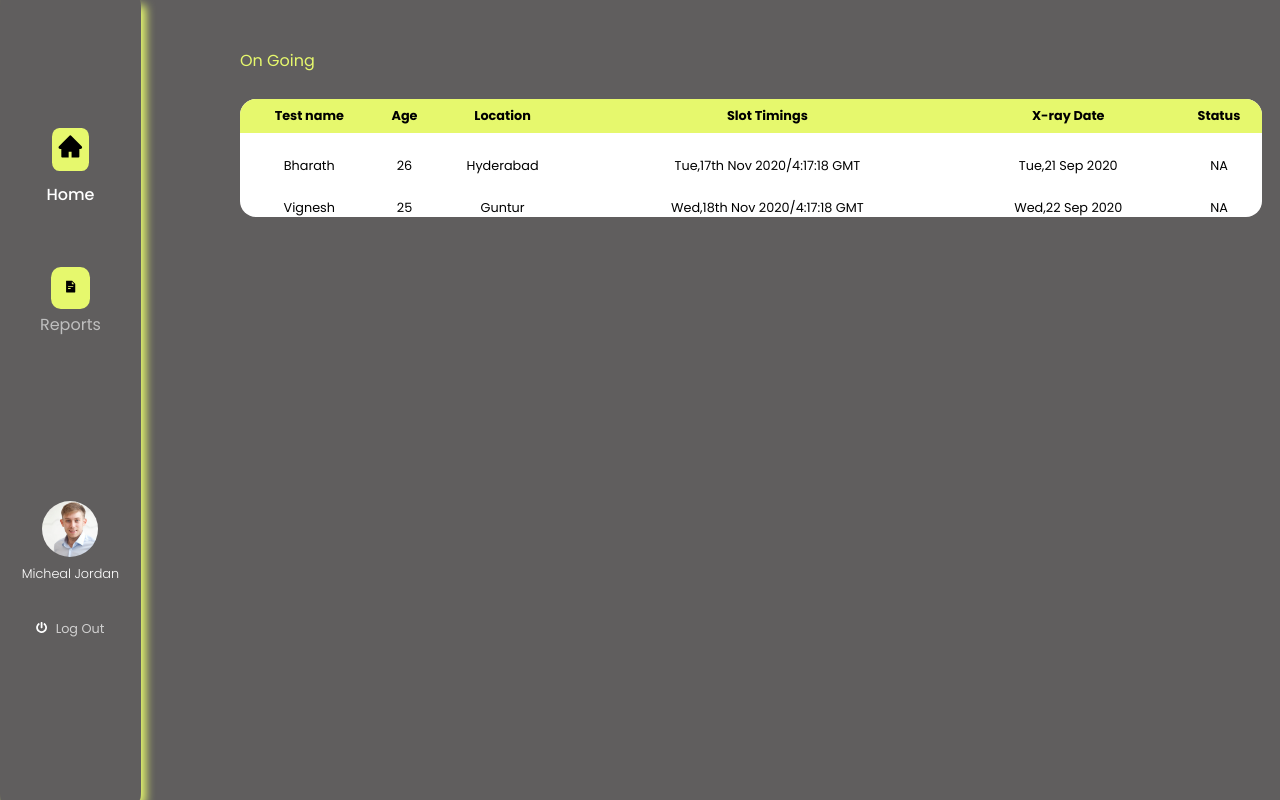
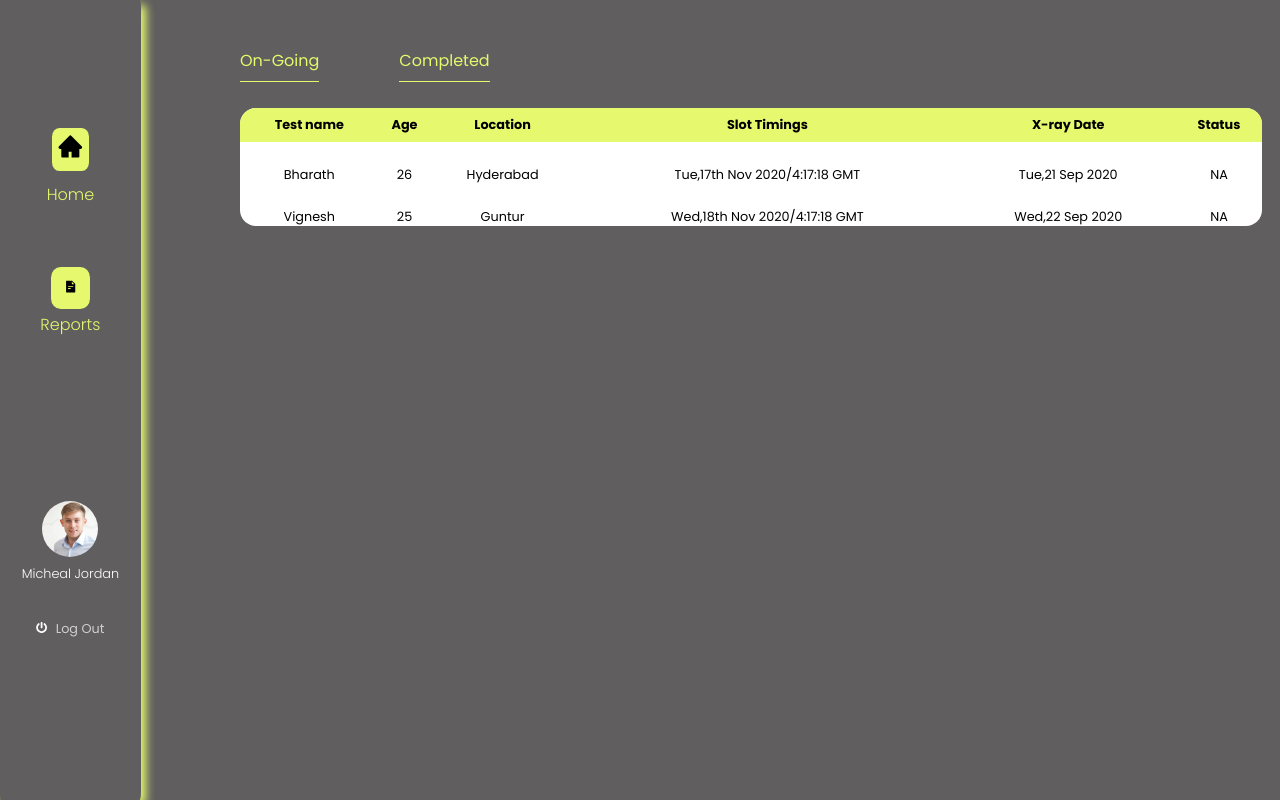
Before and after one commit to gopidev3/HealthSlotBooking, a React (Create React App) app: page /AbouPage in a window 1280 px wide. Built offline with nearby package versions, Linux system fonts and the light colour scheme.

Commit message:
First Commit

```diff
--- a/src/App.js
+++ b/src/App.js
@@ -1,18 +1,30 @@
 //  import logo from './logo.svg';
+import react,{Component} from 'react';
 import SideBar from './Components/Home/SideBar';
 import HomePage from './Components/HomePage/HomePage';
 import OnGoing from './Components/About/OnGoing/OneGoing';
 import Completed from './Components/About/Completed/Completed';
+import {
+  BrowserRouter as Router,
+  Switch,
+  Route,
+  Link
+} from "react-router-dom";
+
 
 
 function App() {
   return (
+    <Router>
     <div className="App">
-         <SideBar/>
-         {/* <HomePage/>  */}
-         <OnGoing/>
-       {/* <Completed/> */}
-    </div>
+          <SideBar/>
+           {/* <HomePage/>    */}
+          <Route exact path = "/HomePage" component={HomePage}/>
+           {/* <OnGoing/> */}
+          <Route exact path = "/AbouPage" component = {OnGoing}/>
+      </div>
+   </Router>
+
   );
 }
 
--- a/src/Components/About/Completed/Completed.js
+++ b/src/Components/About/Completed/Completed.js
@@ -1,14 +1,13 @@
 import React from 'react';
 import './Completed.scss';
+import eye1_img from '../../../Assets/imgs/eye1_img.png';
+import eye2_img from '../../../Assets/imgs/eye2_img.png';
+
 
 const Completed = () => {
     return (
         <div className="Completed-root-div">
-          <div className = "completed-cont1">
-              <span>Completed</span>
-          </div>
           <div className = "Completed-Card">
-             <h3>Your Recent Tests</h3>
              <table className = "myt2">
                 <tr>
                   <th>TestName</th>
@@ -16,7 +15,7 @@ const Completed = () => {
                   <th>Location</th>
                   <th>Slot Timings</th>
                   <th>X-Ray Details</th>
-                  {/* <th>Details</th> */}
+                   <th>Details</th>
                 </tr>
                     <tr>
                       <td>Mark</td>
@@ -24,6 +23,7 @@ const Completed = () => {
                       <td>Hyderabad</td>
                       <td>Tue, 17 Nov 2020 / 04:17:18 GMT</td>
                       <td>Sat, 21 Aug 2020</td>
+                      <td><img src = {eye1_img} alt = ""/></td>
                     </tr>
                     <tr>
                       <td>William</td>
@@ -31,6 +31,7 @@ const Completed = () => {
                       <td>Hyderabad</td>
                       <td>Tue, 17 Nov 2020 / 04:17:18 GMT</td>
                       <td>Sat, 21 Aug 2020</td>
+                      <td><img src = {eye2_img} alt = ""/></td>
                     </tr>
                     <tr>
                       <td>Joseph</td>
@@ -38,6 +39,7 @@ const Completed = () => {
                       <td>Hyderabad</td>
                       <td>Tue, 17 Nov 2020 / 04:17:18 GMT</td>
                       <td>Sat, 21 Aug 2020</td>
+                      <td><img src = {eye2_img} alt = ""/></td>
                     </tr>
                     <tr>
                       <td>Micheal</td>
@@ -45,6 +47,7 @@ const Completed = () => {
                       <td>Hyderabad</td>
                       <td>Tue, 17 Nov 2020 / 04:17:18 GMT</td>
                       <td>Sat, 21 Aug 2020</td>
+                      <td><img src = {eye1_img} alt = ""/></td>
                     </tr>
                     <tr>
                       <td>Tony</td>
@@ -52,6 +55,7 @@ const Completed = () => {
                       <td>Hyderabad</td>
                       <td>Tue, 17 Nov 2020 / 04:17:18 GMT</td>
                       <td>Sat, 21 Aug 2020</td>
+                      <td><img src = {eye1_img} alt = ""/></td>
                     </tr>
                     <tr>
                       <td>Mark</td>
@@ -59,6 +63,7 @@ const Completed = () => {
                       <td>Hyderabad</td>
                       <td>Tue, 17 Nov 2020 / 04:17:18 GMT</td>
                       <td>Sat, 21 Aug 2020</td>
+                      <td><img src = {eye1_img} alt = ""/></td>
                     </tr>
                </table>
             </div>
--- a/src/Components/About/Completed/Completed.scss
+++ b/src/Components/About/Completed/Completed.scss
@@ -1,21 +1,15 @@
 .Completed-root-div {
     position: absolute;
-    top:3rem;
-    left:22rem;
+    top:4rem;
+    left:10rem;
 }
 
 .Completed-Card {
     background-color: #fff;
-    border-radius: 1rem;
     width:150%;
     padding: 0rem 5rem 0rem 0rem;
 }
 
-.completed-cont1 span{
-    font-size: 1rem;
-    color:#E6F86D;
-    font-family: 'Poppins';
-}
 
 .Completed-Card h3 {
     font-family: 'Poppins';
@@ -25,15 +19,16 @@
 
 
 .Completed-Card .myt2 {
-    width:109%;
+    width:110%;
+    padding: 0rem 0rem 0rem 0.2rem;
     text-align: center;
-    border-collapse: collapse;
+    border-collapse:collapse;
     line-height: 2.0;
 }
 
 .myt2 th {
     background-color: #E6F86D;
-    padding: 0rem 0.2rem 0rem 0.8rem;
+    padding: 0rem 1rem 0rem 0.8rem;
     font-family: 'Poppins';
 }
 
--- a/src/Components/About/OnGoing/OnGoing.scss
+++ b/src/Components/About/OnGoing/OnGoing.scss
@@ -5,11 +5,23 @@
     left:15rem;
  }
 
- .Ongoing-cont1 span{
+.Ongoing-cont1 {
+    display: flex;
+    column-gap: 5rem;
+}
+
+.Ongoing-cont1 span,.mysp {
     font-family: 'Poppins';
     color: #E6F86D;
     font-size: 1rem;
- }
+    padding-bottom: 0.5rem;
+}
+
+.Ongoing-cont1 span,.mysp:active{
+    cursor: pointer;
+    border-bottom: 1px solid #E6F86D;
+}
+
 
  .Third-Card-main-div {
      width:200%;
--- a/src/Components/About/OnGoing/OneGoing.js
+++ b/src/Components/About/OnGoing/OneGoing.js
@@ -1,12 +1,21 @@
-import React from 'react';
-import './OnGoing.scss'
+import React, { useState} from "react";
+import './OnGoing.scss';
+import { Link } from "react-router-dom";
+import Completed from "../Completed/Completed";
+
 
 const OnGoing = () => {
+    const [state, setstate] = useState("OnGoing")
+    const handleClick=(item)=>{
+            setstate(item)
+    }
     return (
         <div className="OnGoing-root-div">
             <div className="Ongoing-cont1">
-                <span>On Going</span>
+               <span onClick={()=>handleClick("OnGoing")}> On-Going </span>
+               <span className = "mysp" onClick={()=>handleClick("Completed")}>Completed</span>
             </div>
+            {state==="OnGoing"&&
             <div className="Third-Card-main-div">
                 <table className="myt">
                     <tr>
@@ -35,10 +44,11 @@ const OnGoing = () => {
                         <td>NA</td>
                     </tr>
                 </table>
-            </div>
-        </div>
 
+            </div>}
+            {state ==="Completed"&&<Completed/>}
 
+         </div>
 
 
     )
--- a/src/Components/Home/SideBar.js
+++ b/src/Components/Home/SideBar.js
@@ -1,4 +1,4 @@
-import React from 'react'
+import React from 'react';
 import "./SideBar.scss";
 import { AiFillFileText } from "react-icons/ai";
 import { AiFillHome } from "react-icons/ai";
@@ -7,34 +7,19 @@ import { FaSignal } from 'react-icons/fa';
 import { BsWifi } from "react-icons/bs";
 import { BsBatteryFull } from "react-icons/bs";
 import micheal_img from '../../Assets/imgs/micheal_img.png';
-// import { withRouter } from 'react-router';
-
-// const SideBar extends Component {
-//     constructor(props) {
-//        super(props)
-//        this.state = {
-//            page: 'SideBar'
-//        }
-//    }
+import { Link } from "react-router-dom";
 
 
-// changePage = (e2) => {
-//     this.props.history.push('/Home')
-// }
-
-
-// render() {const { page } = this.state;
-//   console.log('home', page)
-const SideBar = () => {
+ const SideBar = () => {
     return (
         <div className = "Side-bar">
             <div className = "SideBar-content-main">
                 <div className = "Side-Bar-content1">
-                   <button><i><AiFillHome/></i></button>
+                 <Link to = "/HomePage"> <button><i><AiFillHome/></i></button></Link>
                     <p>Home</p>
                 </div>
                 <div className = "Side-Bar-content2">
-                 <button><i><AiFillFileText/></i></button>
+                <Link to = "/AbouPage"><button><i><AiFillFileText/></i></button></Link>
                  <p>Reports</p>
                 </div>
                 <div className = "Side-Bar-cont3">
@@ -47,8 +32,9 @@ const SideBar = () => {
               </div>
            </div>
         </div>
+    )
+ }
 
-    )
-}
 
-export default SideBar
+
+export default SideBar;
--- a/src/Components/Home/SideBar.scss
+++ b/src/Components/Home/SideBar.scss
@@ -40,7 +40,8 @@ body{
   }
 
   .Side-Bar-content1 p{
-       @include paraText(1rem, #fff);
+       @include paraText(1rem, #E6f86d);
+       font-weight: 300;
        line-height: 3rem;
   }
 
@@ -58,9 +59,10 @@ body{
 
   .Side-Bar-content2 p {
       font-size: 1rem;
-      color:#bfbfbf;
+      color:#E6f86d;
       font-family: 'Poppins';
       line-height: 2.0;
+      font-weight: 300;
       padding-bottom: 3rem;
   }
   .Side-Bar-cont3{
--- a/src/Components/HomePage/HomePage.scss
+++ b/src/Components/HomePage/HomePage.scss
@@ -48,7 +48,7 @@
 .Second-health-card-maindiv{
     position:absolute ;
     left:13.5rem;
-    top:15rem;
+    top:13rem;
     height:auto;
     border-radius: 3%;
     background-color: #fff;
```
Also changed, not shown: src/Components/Home.js (+4 -4 lines).
